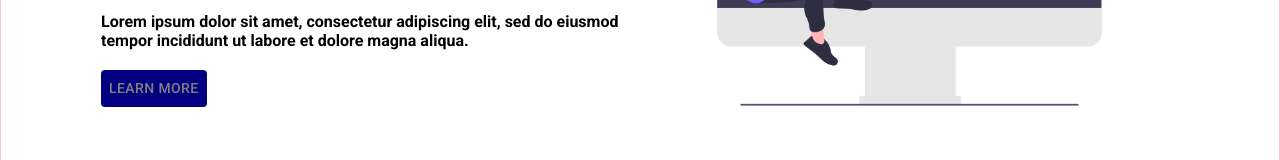
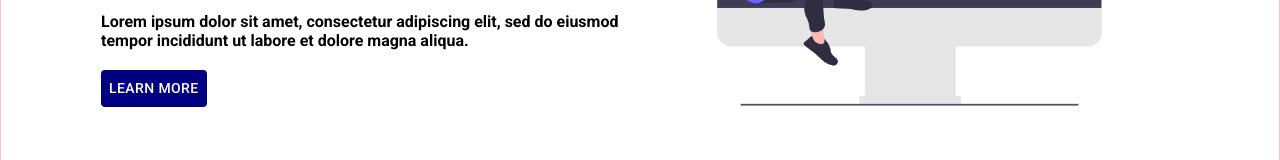
Before and after one commit to su-de-sh/quizzapp, a React (Create React App) app: page / in a window 1280 px wide. Shown: the part 483-643 px from the top of the page. Built offline with nearby package versions, Linux system fonts and the light colour scheme.

Commit message:
fix: change "learn more" color to white

```diff
--- a/src/components/home/Home.js
+++ b/src/components/home/Home.js
@@ -17,7 +17,7 @@ const Home = () => {
                   Lorem ipsum dolor sit amet, consectetur adipiscing elit, sed
                   do eiusmod tempor incididunt ut labore et dolore magna aliqua.
                 </p>
-                <Button sx={{ background: "navy", color: "grey" }}>
+                <Button sx={{ background: "navy", color: "white" }}>
                   Learn more
                 </Button>
               </div>
```
